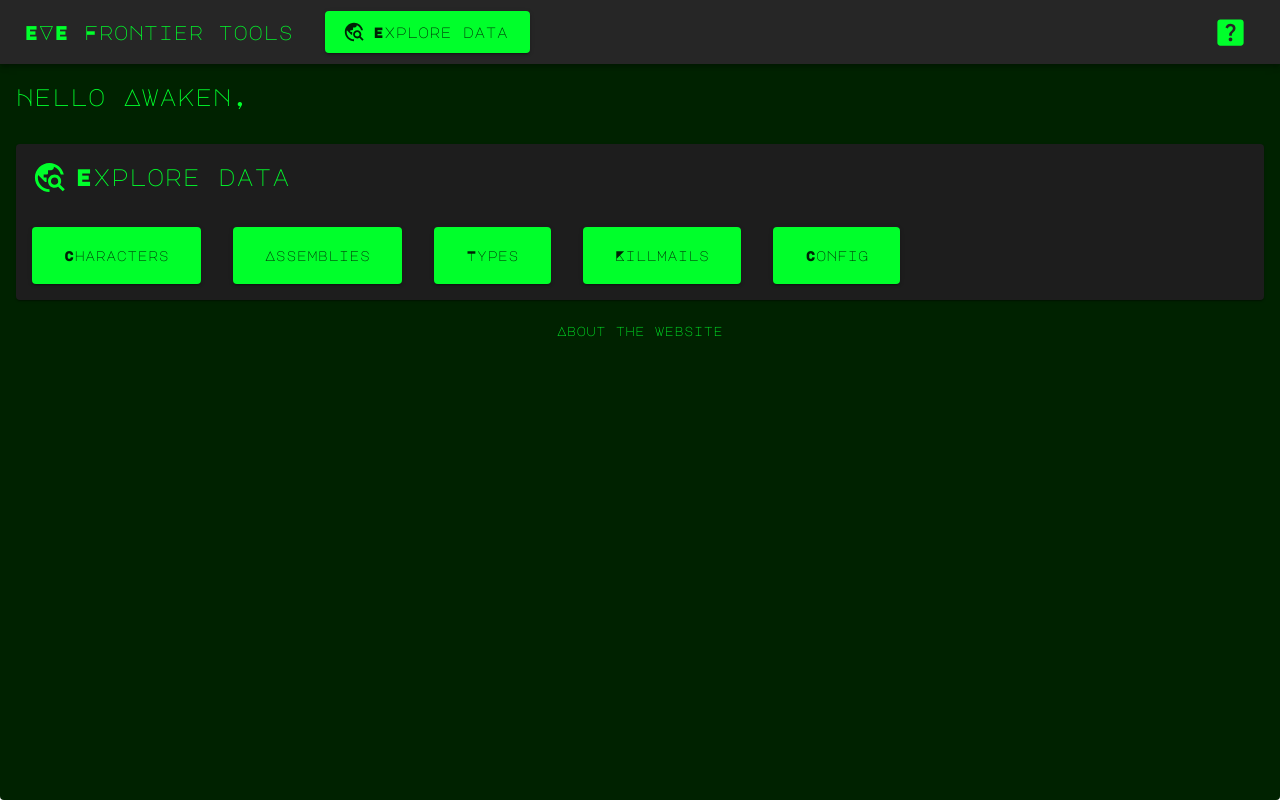
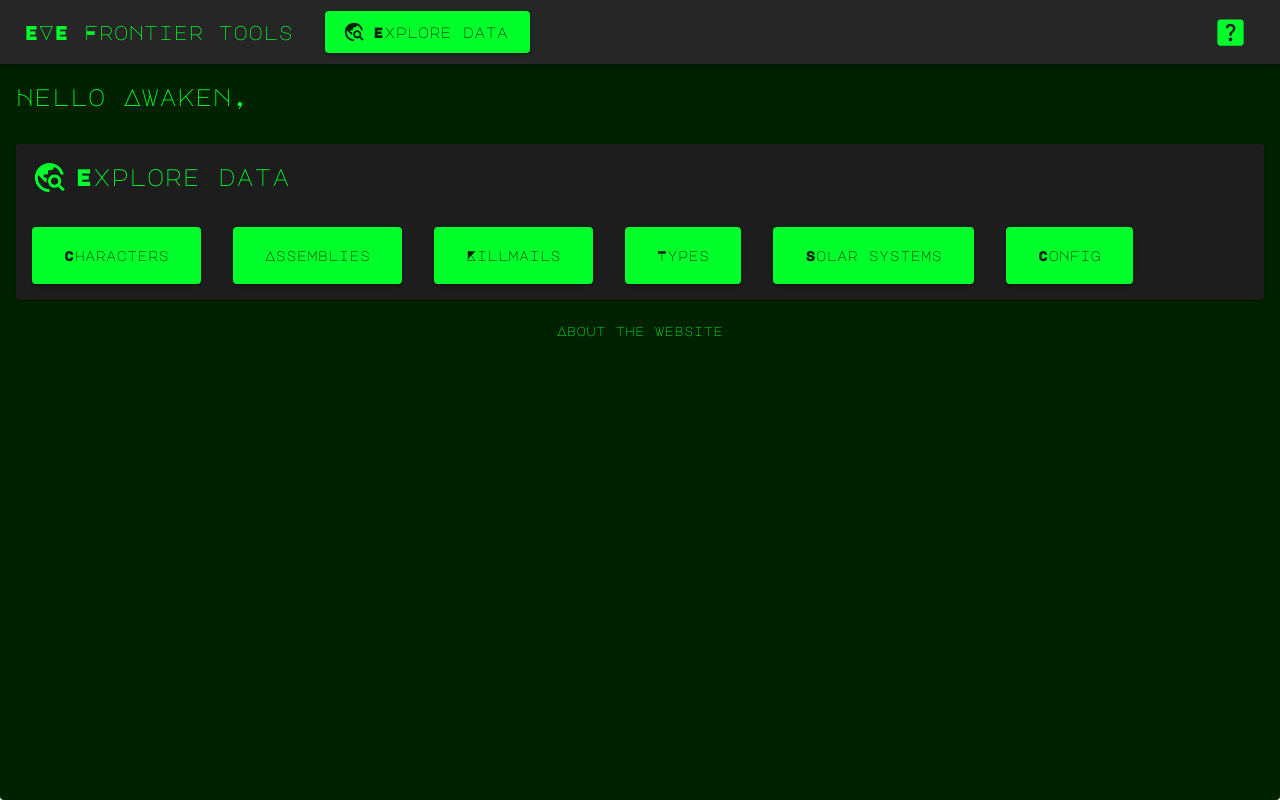
Before and after one commit to beaukode/evedatacore, a React (Vite) app: page / in a window 1280 px wide. Built offline with nearby package versions, Linux system fonts and the light colour scheme; what @hey-api/client-fetch would draw is missing.

Commit message:
Reorder explore menu
Reorder explore menu

```diff
--- a/src/pages/Explore.tsx
+++ b/src/pages/Explore.tsx
@@ -28,9 +28,9 @@
   "/explore/": 0,
   "/explore/characters": 0,
   "/explore/assemblies": 1,
-  "/explore/solarsystems": 2,
+  "/explore/killmails": 2,
   "/explore/types": 3,
-  "/explore/killmails": 4,
+  "/explore/solarsystems": 4,
   "/explore/config": 5,
 };
 
@@ -67,13 +67,13 @@
             component={NavLink}
             to="/explore/assemblies"
           />
+          <Tab label="Killmails" component={NavLink} to="/explore/killmails" />
+          <Tab label="Types" component={NavLink} to="/explore/types" />
           <Tab
             label="Solar Systems"
             component={NavLink}
             to="/explore/solarsystems"
           />
-          <Tab label="Types" component={NavLink} to="/explore/types" />
-          <Tab label="Killmails" component={NavLink} to="/explore/killmails" />
           <Tab label="Config" component={NavLink} to="/explore/config" />
         </Tabs>
       </Paper>
@@ -102,11 +102,11 @@
           <Route path="/characters/:address" element={<ExploreCharacter />} />
           <Route path="/assemblies" element={<ExploreAssemblies />} />
           <Route path="/assemblies/:id" element={<ExploreAssembly />} />
+          <Route path="/killmails" element={<ExploreKillmails />} />
+          <Route path="/types" element={<ExploreTypes />} />
+          <Route path="/types/:id" element={<ExploreType />} />
           <Route path="/solarsystems" element={<ExploreSolarsystems />} />
           <Route path="/solarsystems/:id" element={<ExploreSolarsystem />} />
-          <Route path="/types" element={<ExploreTypes />} />
-          <Route path="/types/:id" element={<ExploreType />} />
-          <Route path="/killmails" element={<ExploreKillmails />} />
           <Route path="/config" element={<ExploreConfig />} />
           <Route path="*" element={<Error404 />} />
         </Routes>
--- a/src/pages/Home.tsx
+++ b/src/pages/Home.tsx
@@ -39,6 +39,14 @@
         </Button>
         <Button
           component={NavLink}
+          to="/explore/killmails"
+          sx={{ m: 2, py: 2, px: 4 }}
+          variant="contained"
+        >
+          Killmails
+        </Button>
+        <Button
+          component={NavLink}
           to="/explore/types"
           sx={{ m: 2, py: 2, px: 4 }}
           variant="contained"
@@ -47,11 +55,11 @@
         </Button>
         <Button
           component={NavLink}
-          to="/explore/killmails"
+          to="/explore/solarsystems"
           sx={{ m: 2, py: 2, px: 4 }}
           variant="contained"
         >
-          Killmails
+          Solar systems
         </Button>
         <Button
           component={NavLink}
```
